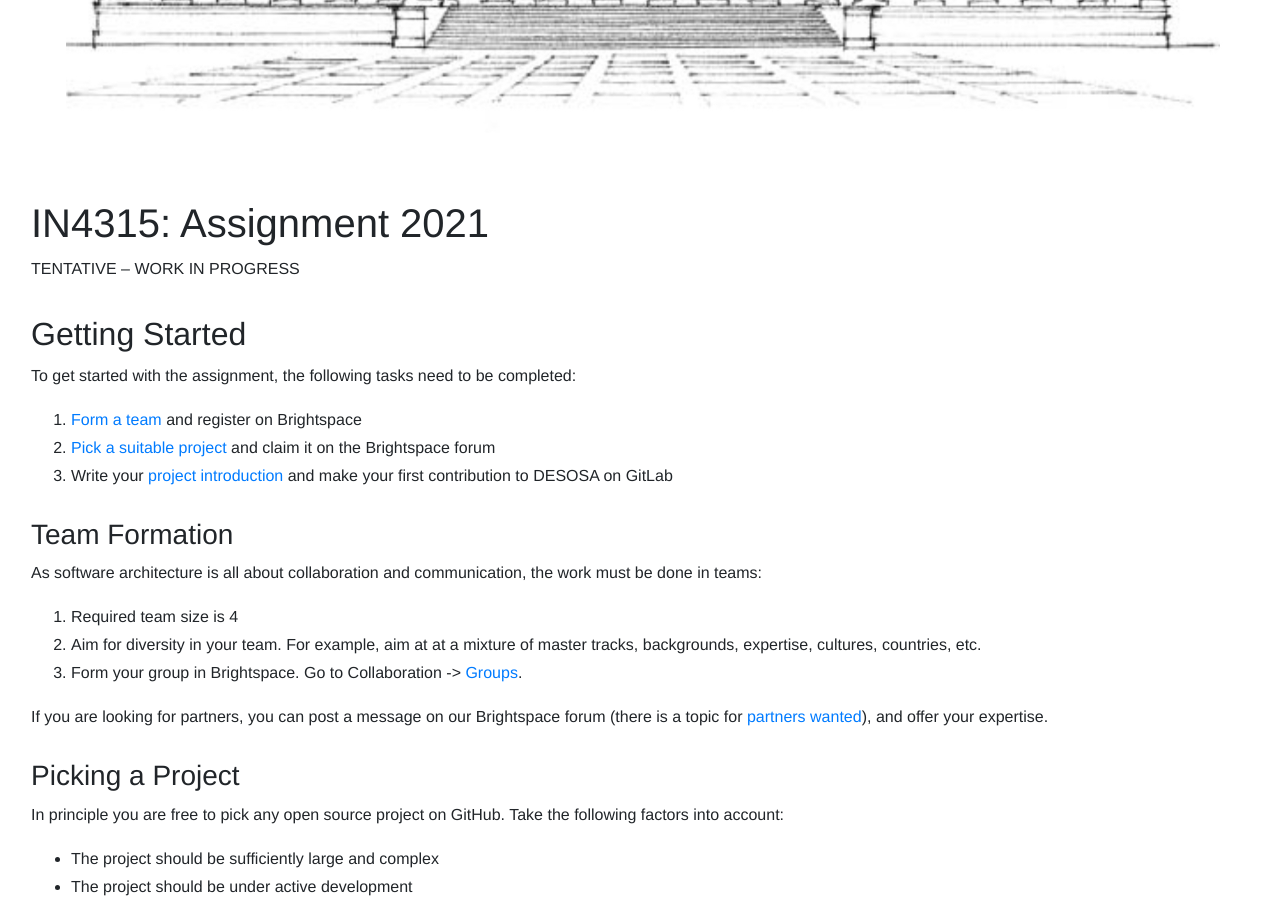
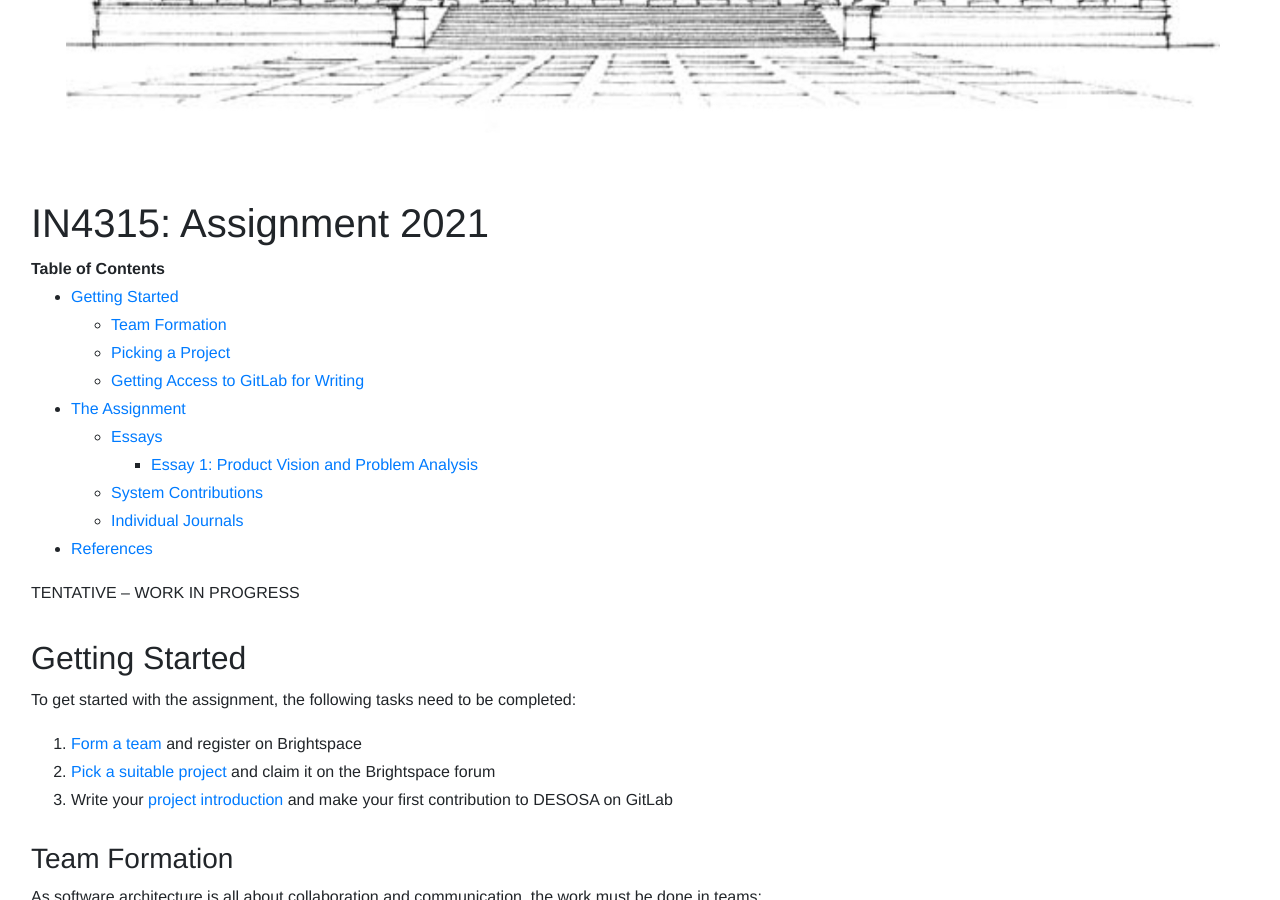
Before and after one commit to SERG-Delft/delftswa, a Jekyll site: the page built from 2021/assignment.md, in a window 1280 px wide and 900 px high, scrolled down 322 px. Built offline with Jekyll 4.4.1, drawn with Linux system fonts in a browser that asks for light colours; part of the change alters nothing that is shown.

Commit message:
Add table of contents to the assignment page

```diff
--- a/2021/assignment.md
+++ b/2021/assignment.md
@@ -1,6 +1,6 @@
 ---
 title: "Assignment 2021"
-layout: tud
+layout: tud-toc
 ---
 
 TENTATIVE -- WORK IN PROGRESS
--- /dev/null
+++ b/_includes/toc.html
@@ -0,0 +1,182 @@
+{% capture tocWorkspace %}
+    {% comment %}
+        Copyright (c) 2017 Vladimir "allejo" Jimenez
+
+        Permission is hereby granted, free of charge, to any person
+        obtaining a copy of this software and associated documentation
+        files (the "Software"), to deal in the Software without
+        restriction, including without limitation the rights to use,
+        copy, modify, merge, publish, distribute, sublicense, and/or sell
+        copies of the Software, and to permit persons to whom the
+        Software is furnished to do so, subject to the following
+        conditions:
+
+        The above copyright notice and this permission notice shall be
+        included in all copies or substantial portions of the Software.
+
+        THE SOFTWARE IS PROVIDED "AS IS", WITHOUT WARRANTY OF ANY KIND,
+        EXPRESS OR IMPLIED, INCLUDING BUT NOT LIMITED TO THE WARRANTIES
+        OF MERCHANTABILITY, FITNESS FOR A PARTICULAR PURPOSE AND
+        NONINFRINGEMENT. IN NO EVENT SHALL THE AUTHORS OR COPYRIGHT
+        HOLDERS BE LIABLE FOR ANY CLAIM, DAMAGES OR OTHER LIABILITY,
+        WHETHER IN AN ACTION OF CONTRACT, TORT OR OTHERWISE, ARISING
+        FROM, OUT OF OR IN CONNECTION WITH THE SOFTWARE OR THE USE OR
+        OTHER DEALINGS IN THE SOFTWARE.
+    {% endcomment %}
+    {% comment %}
+        Version 1.1.0
+          https://github.com/allejo/jekyll-toc
+
+        "...like all things liquid - where there's a will, and ~36 hours to spare, there's usually a/some way" ~jaybe
+
+        Usage:
+            {% include toc.html html=content sanitize=true class="inline_toc" id="my_toc" h_min=2 h_max=3 %}
+
+        Parameters:
+            * html         (string) - the HTML of compiled markdown generated by kramdown in Jekyll
+
+        Optional Parameters:
+            * sanitize      (bool)   : false  - when set to true, the headers will be stripped of any HTML in the TOC
+            * class         (string) :   ''   - a CSS class assigned to the TOC
+            * id            (string) :   ''   - an ID to assigned to the TOC
+            * h_min         (int)    :   1    - the minimum TOC header level to use; any header lower than this value will be ignored
+            * h_max         (int)    :   6    - the maximum TOC header level to use; any header greater than this value will be ignored
+            * ordered       (bool)   : false  - when set to true, an ordered list will be outputted instead of an unordered list
+            * item_class    (string) :   ''   - add custom class(es) for each list item; has support for '%level%' placeholder, which is the current heading level
+            * submenu_class (string) :   ''   - add custom class(es) for each child group of headings; has support for '%level%' placeholder which is the current "submenu" heading level
+            * base_url      (string) :   ''   - add a base url to the TOC links for when your TOC is on another page than the actual content
+            * anchor_class  (string) :   ''   - add custom class(es) for each anchor element
+            * skip_no_ids   (bool)   : false  - skip headers that do not have an `id` attribute
+
+        Output:
+            An ordered or unordered list representing the table of contents of a markdown block. This snippet will only
+            generate the table of contents and will NOT output the markdown given to it
+    {% endcomment %}
+
+    {% capture newline %}
+    {% endcapture %}
+    {% assign newline = newline | rstrip %} <!-- Remove the extra spacing but preserve the newline -->
+
+    {% capture deprecation_warnings %}{% endcapture %}
+
+    {% if include.baseurl %}
+        {% capture deprecation_warnings %}{{ deprecation_warnings }}<!-- jekyll-toc :: "baseurl" has been deprecated, use "base_url" instead -->{{ newline }}{% endcapture %}
+    {% endif %}
+
+    {% if include.skipNoIDs %}
+        {% capture deprecation_warnings %}{{ deprecation_warnings }}<!-- jekyll-toc :: "skipNoIDs" has been deprecated, use "skip_no_ids" instead -->{{ newline }}{% endcapture %}
+    {% endif %}
+
+    {% capture jekyll_toc %}{% endcapture %}
+    {% assign orderedList = include.ordered | default: false %}
+    {% assign baseURL = include.base_url | default: include.baseurl | default: '' %}
+    {% assign skipNoIDs = include.skip_no_ids | default: include.skipNoIDs | default: false %}
+    {% assign minHeader = include.h_min | default: 1 %}
+    {% assign maxHeader = include.h_max | default: 6 %}
+    {% assign nodes = include.html | strip | split: '<h' %}
+
+    {% assign firstHeader = true %}
+    {% assign currLevel = 0 %}
+    {% assign lastLevel = 0 %}
+
+    {% capture listModifier %}{% if orderedList %}ol{% else %}ul{% endif %}{% endcapture %}
+
+    {% for node in nodes %}
+        {% if node == "" %}
+            {% continue %}
+        {% endif %}
+
+        {% assign currLevel = node | replace: '"', '' | slice: 0, 1 | times: 1 %}
+
+        {% if currLevel < minHeader or currLevel > maxHeader %}
+            {% continue %}
+        {% endif %}
+
+        {% assign _workspace = node | split: '</h' %}
+
+        {% assign _idWorkspace = _workspace[0] | split: 'id="' %}
+        {% assign _idWorkspace = _idWorkspace[1] | split: '"' %}
+        {% assign htmlID = _idWorkspace[0] %}
+
+        {% assign _classWorkspace = _workspace[0] | split: 'class="' %}
+        {% assign _classWorkspace = _classWorkspace[1] | split: '"' %}
+        {% assign htmlClass = _classWorkspace[0] %}
+
+        {% if htmlClass contains "no_toc" %}
+            {% continue %}
+        {% endif %}
+
+        {% if firstHeader %}
+            {% assign minHeader = currLevel %}
+        {% endif %}
+
+        {% capture _hAttrToStrip %}{{ _workspace[0] | split: '>' | first }}>{% endcapture %}
+        {% assign header = _workspace[0] | replace: _hAttrToStrip, '' %}
+
+        {% if include.item_class and include.item_class != blank %}
+            {% capture listItemClass %} class="{{ include.item_class | replace: '%level%', currLevel | split: '.' | join: ' ' }}"{% endcapture %}
+        {% endif %}
+
+        {% if include.submenu_class and include.submenu_class != blank %}
+            {% assign subMenuLevel = currLevel | minus: 1 %}
+            {% capture subMenuClass %} class="{{ include.submenu_class | replace: '%level%', subMenuLevel | split: '.' | join: ' ' }}"{% endcapture %}
+        {% endif %}
+
+        {% capture anchorBody %}{% if include.sanitize %}{{ header | strip_html }}{% else %}{{ header }}{% endif %}{% endcapture %}
+
+        {% if htmlID %}
+            {% capture anchorAttributes %} href="{% if baseURL %}{{ baseURL }}{% endif %}#{{ htmlID }}"{% endcapture %}
+
+            {% if include.anchor_class %}
+                {% capture anchorAttributes %}{{ anchorAttributes }} class="{{ include.anchor_class | split: '.' | join: ' ' }}"{% endcapture %}
+            {% endif %}
+
+            {% capture listItem %}<a{{ anchorAttributes }}>{{ anchorBody }}</a>{% endcapture %}
+        {% elsif skipNoIDs == true %}
+            {% continue %}
+        {% else %}
+            {% capture listItem %}{{ anchorBody }}{% endcapture %}
+        {% endif %}
+
+        {% if currLevel > lastLevel %}
+            {% capture jekyll_toc %}{{ jekyll_toc }}<{{ listModifier }}{{ subMenuClass }}>{% endcapture %}
+        {% elsif currLevel < lastLevel %}
+            {% assign repeatCount = lastLevel | minus: currLevel %}
+
+            {% for i in (1..repeatCount) %}
+                {% capture jekyll_toc %}{{ jekyll_toc }}</li></{{ listModifier }}>{% endcapture %}
+            {% endfor %}
+
+            {% capture jekyll_toc %}{{ jekyll_toc }}</li>{% endcapture %}
+        {% else %}
+            {% capture jekyll_toc %}{{ jekyll_toc }}</li>{% endcapture %}
+        {% endif %}
+
+        {% capture jekyll_toc %}{{ jekyll_toc }}<li{{ listItemClass }}>{{ listItem }}{% endcapture %}
+
+        {% assign lastLevel = currLevel %}
+        {% assign firstHeader = false %}
+    {% endfor %}
+
+    {% assign repeatCount = minHeader | minus: 1 %}
+    {% assign repeatCount = lastLevel | minus: repeatCount %}
+    {% for i in (1..repeatCount) %}
+        {% capture jekyll_toc %}{{ jekyll_toc }}</li></{{ listModifier }}>{% endcapture %}
+    {% endfor %}
+
+    {% if jekyll_toc != '' %}
+        {% assign rootAttributes = '' %}
+        {% if include.class and include.class != blank %}
+            {% capture rootAttributes %} class="{{ include.class | split: '.' | join: ' ' }}"{% endcapture %}
+        {% endif %}
+
+        {% if include.id and include.id != blank %}
+            {% capture rootAttributes %}{{ rootAttributes }} id="{{ include.id }}"{% endcapture %}
+        {% endif %}
+
+        {% if rootAttributes %}
+            {% assign nodes = jekyll_toc | split: '>' %}
+            {% capture jekyll_toc %}<{{ listModifier }}{{ rootAttributes }}>{{ nodes | shift | join: '>' }}>{% endcapture %}
+        {% endif %}
+    {% endif %}
+{% endcapture %}{% assign tocWorkspace = '' %}{{ deprecation_warnings }}{{ jekyll_toc }}
--- /dev/null
+++ b/_layouts/tud-toc.html
@@ -0,0 +1,9 @@
+---
+layout: tud
+---
+
+<strong>Table of Contents</strong>
+
+{% include toc.html html=content %}
+
+{{ content }}
```
